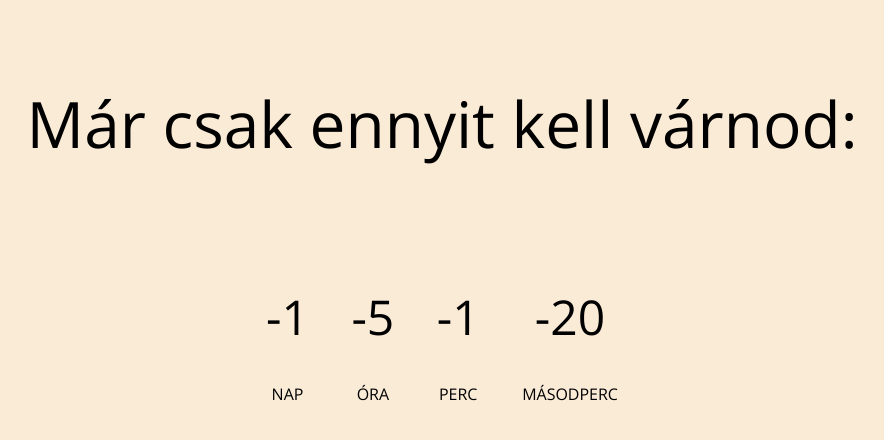
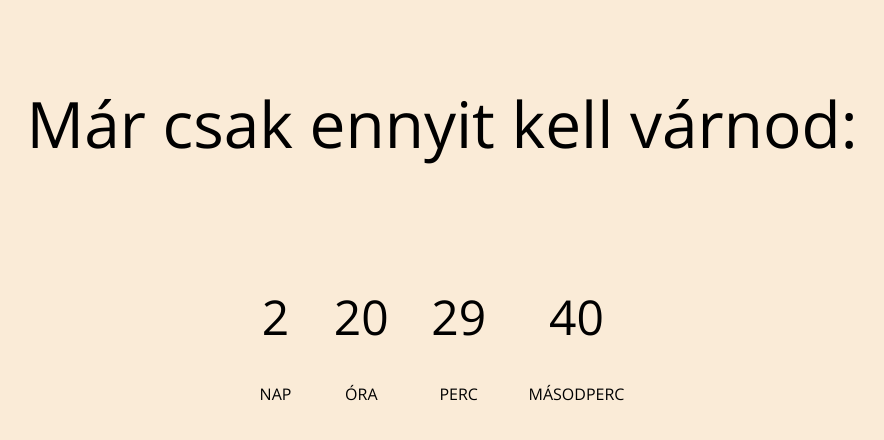
Before and after one commit to juditnagy/date, a plain HTML site: page index.html in a window 1280 px wide. Shown: the whole page, without its empty margins (198-1082 px from the left). Drawn offline with nearby package versions, Linux system fonts and the light colour scheme; a web font is replaced by a local one.

Commit message:
Update index.html

```diff
--- a/index.html
+++ b/index.html
@@ -84,14 +84,14 @@
 
     <script>
         function updateCountdown() {
-        // A cél dátuma: 2024. október 13. 18:00
-        const targetDate = new Date('October 12, 2024 18:00:00');
+
+        const targetDate = new Date('October 15, 2024 18:30:00');
         const currentDate = new Date();
 
         // Különbség kiszámítása milliszekundumban
         const timeDifference = targetDate - currentDate;
 
-        // Napok, órák, percek, másodpercek kiszámítása
+
         const daysLeft = Math.floor(timeDifference / (1000 * 60 * 60 * 24));
         const hoursLeft = Math.floor((timeDifference % (1000 * 60 * 60 * 24)) / (1000 * 60 * 60));
         const minutesLeft = Math.floor((timeDifference % (1000 * 60 * 60)) / (1000 * 60));
```
